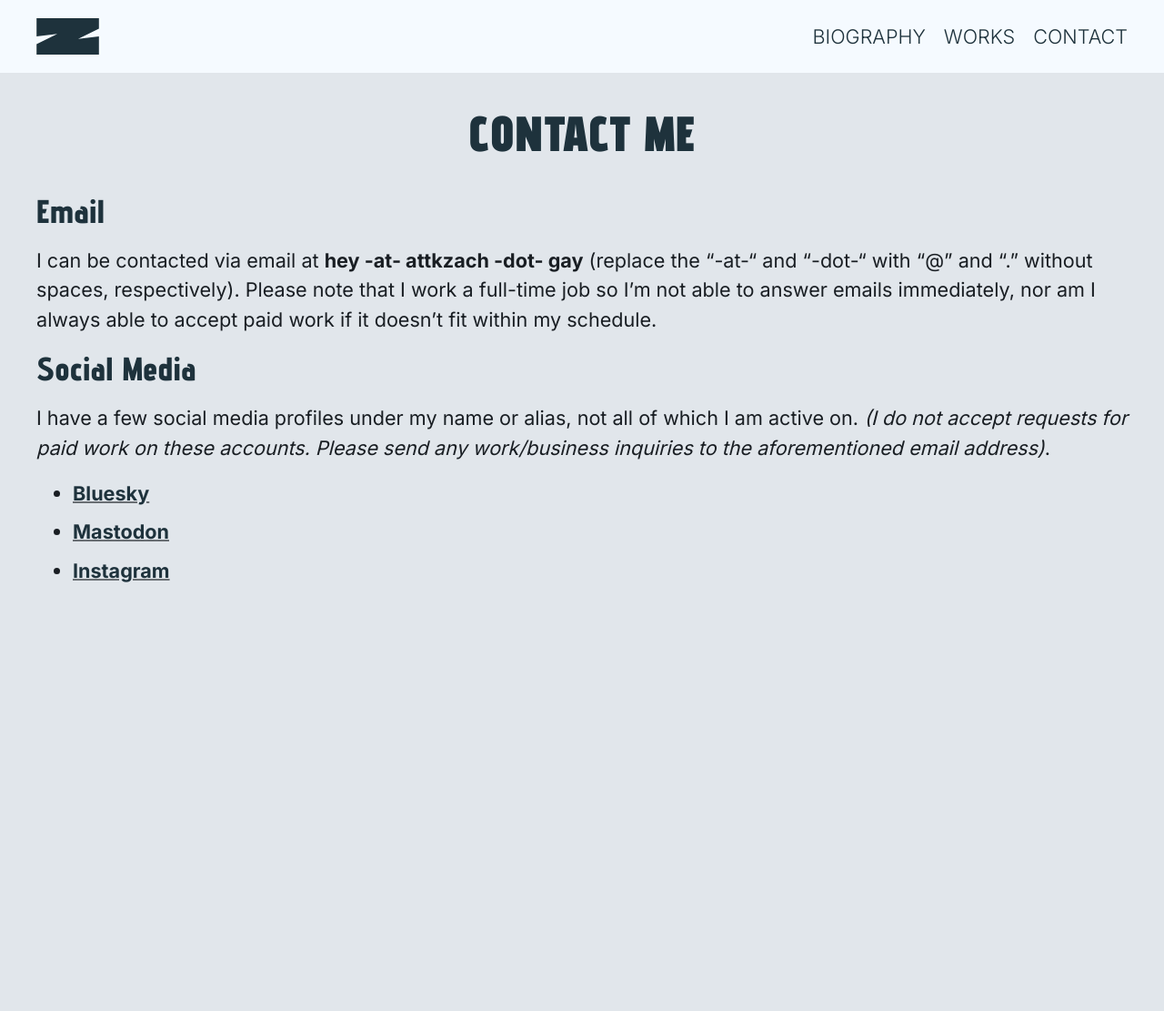
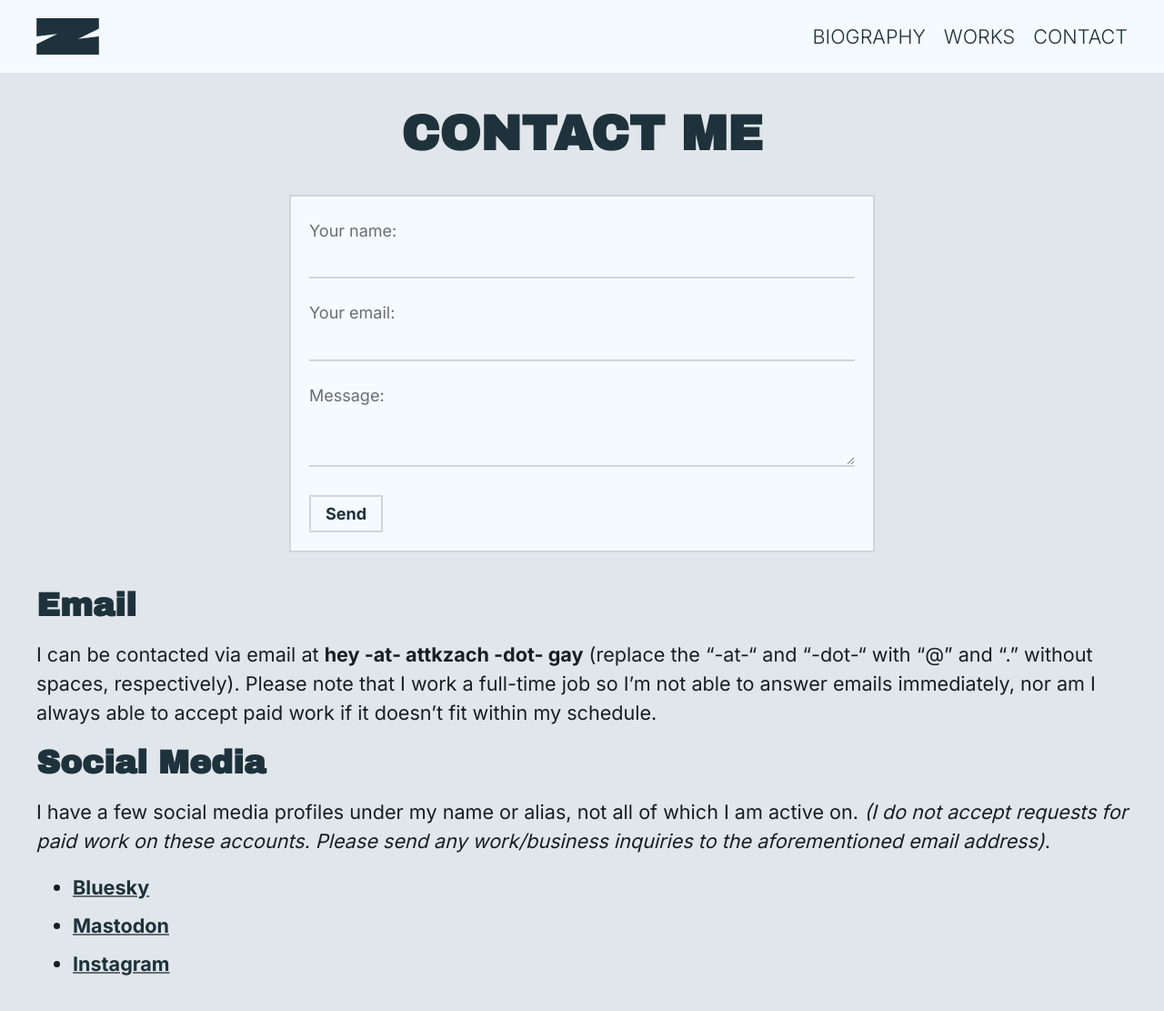
Before and after one commit to zfett/attkzach.gay, a Jekyll site: the page built from _pages/contact.md, in a window 1280 px wide and 1134 px high. Shown: the top 1111 px of the window at 91% size. Built offline with Jekyll 4.4.1, drawn with Linux system fonts in a browser that asks for light colours.

Commit message:
added contact form

```diff
--- /dev/null
+++ b/_includes/contact-form.html
@@ -0,0 +1,20 @@
+<form id="contactForm" name="contact" method="POST" data-netlify-recaptcha="true" netlify-honeypot="catch-all" autocomplete="off" netlify>
+    <p>
+        <label>Your name: <br><input type="text" name="name"/></label>
+    </p>
+    <p>
+        <label>Your email: <br><input type="email" name="email"/></label>
+    </p>
+    <p class="hidden">
+        <label>Don't fill this out if you're human: <input name="catch-all"/></label>
+    </p>
+    <p>
+        <label>Message: <br><textarea name="message"></textarea></label>
+    </p>
+    <p>
+        <div data-netlify-recaptcha="true" class="captcha"></div>
+    </p>
+    <p>
+        <button type="submit">Send</button>
+    </p>
+</form>
--- a/_layouts/default.html
+++ b/_layouts/default.html
@@ -6,7 +6,7 @@
         <link rel="icon" href="/favicon.png" type="image/png">
         <link rel="preconnect" href="https://fonts.googleapis.com">
         <link rel="preconnect" href="https://fonts.gstatic.com" crossorigin>
-        <link href="https://fonts.googleapis.com/css2?family=Advent+Pro:ital,wght@0,100..900;1,100..900&family=Inter:wght@100..900&display=swap" rel="stylesheet">
+        <link href="https://fonts.googleapis.com/css2?family=Archivo+Black&display=swap&family=Inter:wght@100..900&display=swap" rel="stylesheet">
         <script src="/assets/script/main.js" type="text/javascript" defer></script>
         {% if page.script %}
         <script src="/assets/script/{{ page.script }}.js" type="text/javascript" defer></script>
--- a/_pages/contact.md
+++ b/_pages/contact.md
@@ -4,6 +4,8 @@ summary: "Details on how to get in touch with me."
 order: 4
 ---
 # Contact Me
+
+{% include contact-form.html %}
 
 ## Email
 
--- a/assets/main.css
+++ b/assets/main.css
@@ -6,10 +6,13 @@
     --blueAccent: rgb(30, 50, 60);
 
     --maxBreakpoint: 1400px;
+
+    --bodyFont: 'Inter', sans-serif;
+    --headingFont: 'Archivo Black', sans-serif;
 }
 
 html {
-    font-family: 'Inter', sans-serif;
+    font-family: var(--bodyFont);
     font-size: 18px;
     color: var(--pageTextNormal);
     background: var(--pageBackground);
@@ -31,6 +34,11 @@ main {
     width: calc(100% - 80px);
     padding: 40px;
     margin: 0 auto;
+}
+
+.hidden {
+    display: none;
+    visibility: hidden;
 }
 
 main p, li {
@@ -59,7 +67,7 @@ main a:hover {
 h1, h2, h3, h4, h5, h6 { margin: 0 0 20px 0 }
 
 h1, h2 {
-    font-family: 'Advent Pro', sans-serif;
+    font-family: var(--headingFont);
     line-height: 1em;
 }
 
@@ -323,8 +331,67 @@ h4, h5, h6 {
     margin: 0 auto;
 }
 
+/* form */
+form {
+    position: relative;
+    display: block;
+    max-width: 600px;
+    width: calc(100% - 44px);
+    padding: 20px;
+    margin: 40px auto;
+    border: 2px solid rgba(0, 0, 0, .15);
+    background: var(--headerBackground)
+}
+
+input, textarea {
+    width: 100%;
+    max-width: 100%;
+    min-width: 100%;
+    padding: 4px 0;
+    background: transparent;
+    border: 0px;
+    border-bottom: 2px solid rgba(0, 0, 0, .15);
+    font-family: var(--bodyFont);
+    font-size: 1.2rem;
+    outline: 0;
+    transition: border-color .15s ease-in-out;
+}
+
+input:focus, textarea:focus {
+    border-color: var(--blueAccent);
+}
+
+label {
+    font-size: 1rem;
+    color: var(--pageTextSubtle);
+}
+
+button {
+    padding: 8px 16px;
+    border: 2px solid rgba(0, 0, 0, .15);
+    font-family: var(--bodyFont);
+    font-size: 1rem;
+    font-weight: bold;
+    background: transparent;
+    cursor: pointer;
+    color: var(--blueAccent);
+    transition: all .15s ease-in-out;
+}
+
+button:hover, button:focus {
+    border-color: var(--blueAccent);
+    outline: 0;
+}
+
+button:active {
+    background: var(--blueAccent);
+    color: white;
+}
+
 /* mobile layout */
 @media only screen and (max-width: 700px) {
+    html { font-size: 16px }
+
     #headerContainer {
         grid-template-columns: min-content min-content;
         z-index: 2;
```
